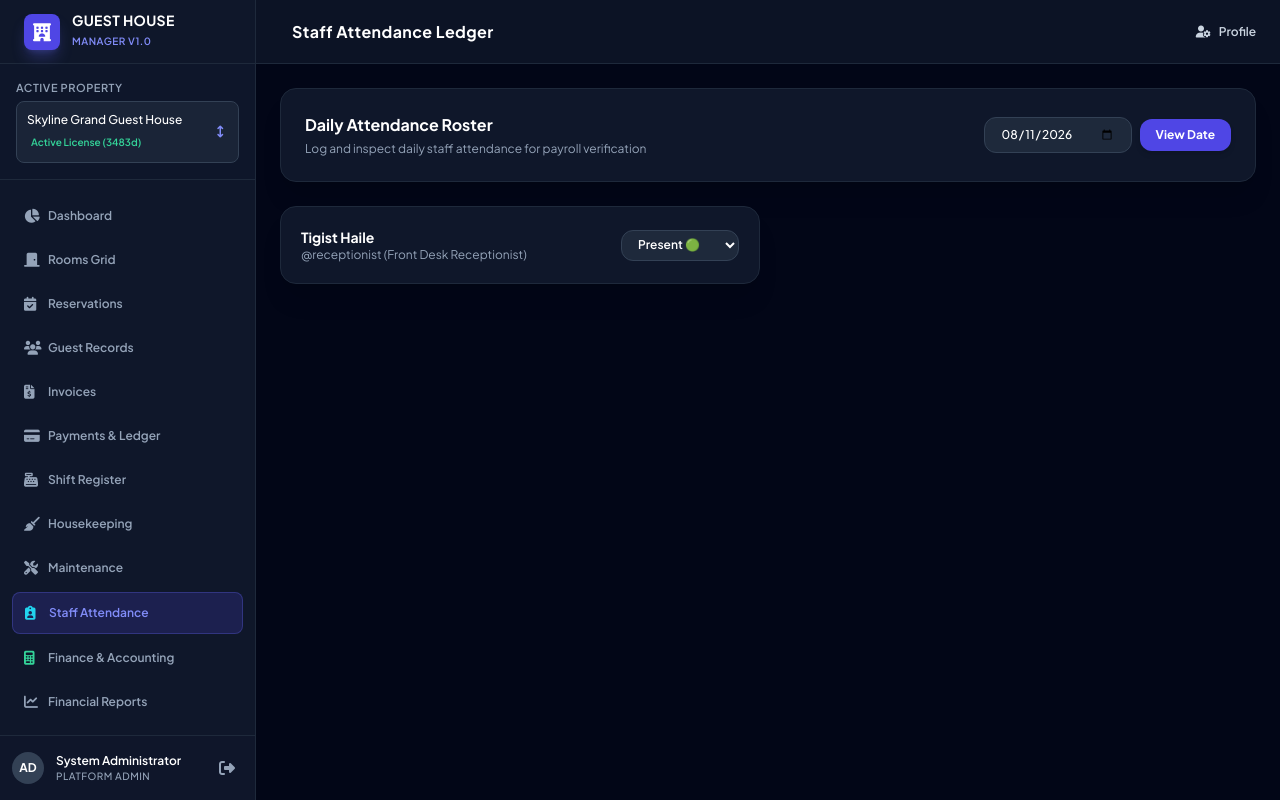
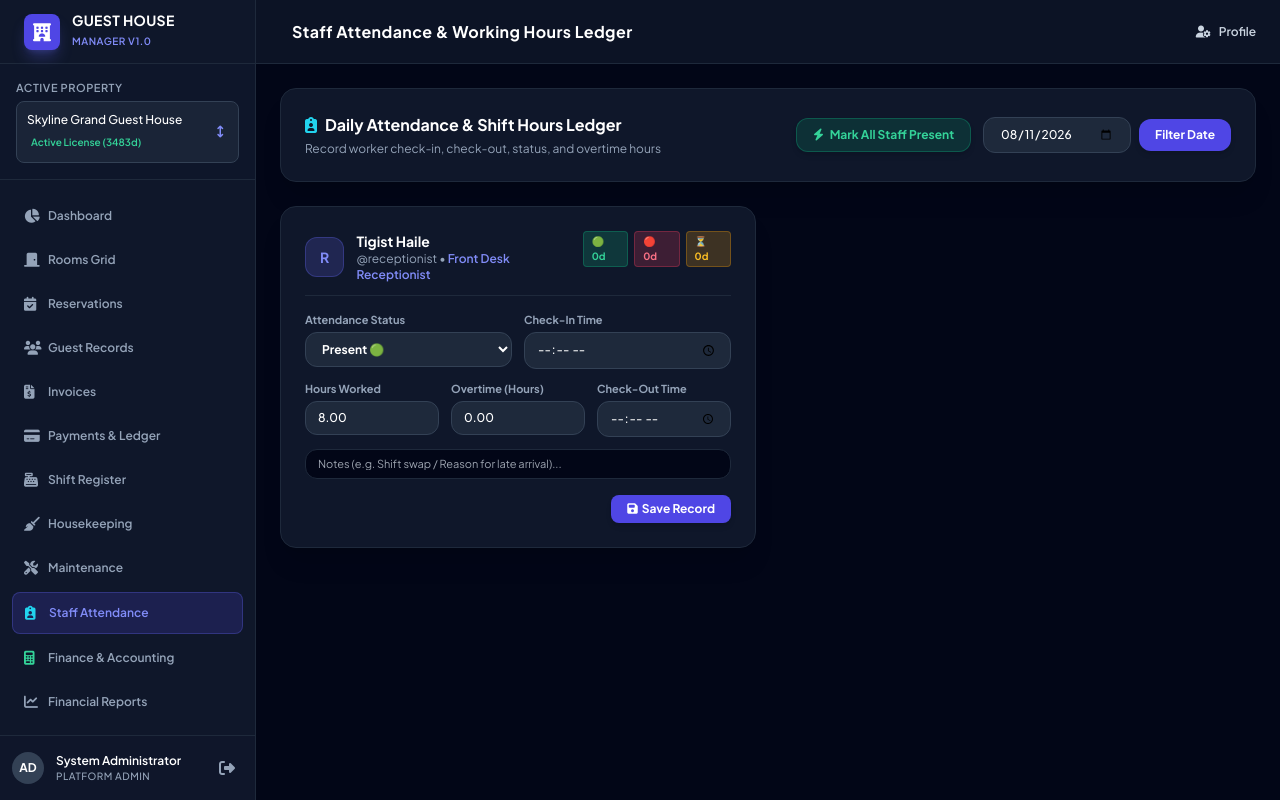
Before and after one commit to abelpro12/Guest_House-, a Django app: page /finance/attendance/ in a window 1280 px wide. Run offline with Django 4.2, Linux system fonts and the light colour scheme; a user stored in the database is signed in; data comes from the database, SQL or seed files in the repository; data that the repository does not hold is empty; some libraries are stand-ins or nearby versions.

Commit message:
Add full structured staff attendance ledger with check-in times, overtime, bulk actions, and monthly stats

```diff
--- a/finance/models.py
+++ b/finance/models.py
@@ -81,11 +81,17 @@ class StaffAttendance(models.Model):
     staff_member = models.ForeignKey(settings.AUTH_USER_MODEL, on_delete=models.CASCADE, related_name='attendances')
     date = models.DateField()
     status = models.CharField(max_length=20, choices=STATUS_CHOICES, default='present')
+    check_in_time = models.TimeField(blank=True, null=True)
+    check_out_time = models.TimeField(blank=True, null=True)
+    hours_worked = models.DecimalField(max_digits=5, decimal_places=2, default=Decimal('8.00'))
+    overtime_hours = models.DecimalField(max_digits=5, decimal_places=2, default=Decimal('0.00'))
     notes = models.CharField(max_length=255, blank=True, null=True)
     created_at = models.DateTimeField(auto_now_add=True)
+    updated_at = models.DateTimeField(auto_now=True)
 
     class Meta:
         unique_together = ('staff_member', 'date')
+        ordering = ['-date', 'staff_member']
 
     def __str__(self):
         return f"{self.staff_member.username} on {self.date}: {self.get_status_display()}"
--- a/finance/urls.py
+++ b/finance/urls.py
@@ -11,4 +11,5 @@ urlpatterns = [
     path('payroll/create/', views.payroll_create, name='payroll_create'),
     path('attendance/', views.attendance_list, name='attendance_list'),
     path('attendance/log/', views.attendance_log, name='attendance_log'),
+    path('attendance/bulk/', views.attendance_bulk_mark, name='attendance_bulk'),
 ]
--- a/finance/views.py
+++ b/finance/views.py
@@ -214,13 +214,37 @@ def attendance_list(request):
         selected_date = date.today()
 
     attendances = StaffAttendance.objects.filter(property=prop, date=selected_date)
+    att_dict = {att.staff_member_id: att for att in attendances}
+
     staff_assignments = PropertyStaff.objects.filter(property=prop).select_related('user')
     staff_users = [ps.user for ps in staff_assignments]
 
+    # Calculate monthly summary statistics per staff
+    first_of_month = selected_date.replace(day=1)
+    monthly_records = StaffAttendance.objects.filter(property=prop, date__gte=first_of_month, date__lte=selected_date)
+
+    staff_summaries = []
+    for staff in staff_users:
+        user_recs = monthly_records.filter(staff_member=staff)
+        present_count = user_recs.filter(status='present').count()
+        absent_count = user_recs.filter(status='absent').count()
+        late_count = user_recs.filter(status='late').count()
+        leave_count = user_recs.filter(status='leave').count()
+        total_overtime = user_recs.aggregate(Sum('overtime_hours'))['overtime_hours__sum'] or Decimal('0.00')
+
+        staff_summaries.append({
+            'staff': staff,
+            'attendance': att_dict.get(staff.id),
+            'present_count': present_count,
+            'absent_count': absent_count,
+            'late_count': late_count,
+            'leave_count': leave_count,
+            'total_overtime': total_overtime,
+        })
+
     return render(request, 'finance/attendance_list.html', {
         'property': prop,
-        'attendances': attendances,
-        'staff_users': staff_users,
+        'staff_summaries': staff_summaries,
         'selected_date': selected_date,
         'statuses': StaffAttendance.STATUS_CHOICES,
     })
@@ -237,6 +261,10 @@ def attendance_log(request):
         staff_id = request.POST.get('staff_id')
         att_date = request.POST.get('date', date.today().isoformat())
         status = request.POST.get('status', 'present')
+        check_in = request.POST.get('check_in_time') or None
+        check_out = request.POST.get('check_out_time') or None
+        hours_worked = Decimal(request.POST.get('hours_worked', '8.00'))
+        overtime_hours = Decimal(request.POST.get('overtime_hours', '0.00'))
         notes = request.POST.get('notes')
 
         staff_user = get_object_or_404(CustomUser, id=staff_id)
@@ -247,10 +275,39 @@ def attendance_log(request):
             date=att_date,
             defaults={
                 'status': status,
+                'check_in_time': check_in,
+                'check_out_time': check_out,
+                'hours_worked': hours_worked,
+                'overtime_hours': overtime_hours,
                 'notes': notes
             }
         )
-        messages.success(request, f"Attendance logged for {staff_user.username} on {att_date}!")
+        messages.success(request, f"Attendance & hours logged for {staff_user.username} on {att_date}!")
         return redirect(f"/finance/attendance/?date={att_date}")
 
     return redirect('finance:attendance_list')
+
+
+@login_required
+def attendance_bulk_mark(request):
+    """1-Click action to mark all assigned staff present for today."""
+    if not (request.user.is_accountant or request.user.is_investor or request.user.is_admin or request.user.is_receptionist):
+        messages.error(request, "Access restricted.")
+        return redirect('dashboard:index')
+
+    prop = get_current_property(request)
+    att_date = request.GET.get('date', date.today().isoformat())
+
+    staff_assignments = PropertyStaff.objects.filter(property=prop).select_related('user')
+    count = 0
+    for ps in staff_assignments:
+        StaffAttendance.objects.update_or_create(
+            property=prop,
+            staff_member=ps.user,
+            date=att_date,
+            defaults={'status': 'present', 'hours_worked': Decimal('8.00')}
+        )
+        count += 1
+
+    messages.success(request, f"Successfully marked all {count} staff members Present for {att_date}!")
+    return redirect(f"/finance/attendance/?date={att_date}")
--- a/templates/finance/attendance_list.html
+++ b/templates/finance/attendance_list.html
@@ -1,55 +1,131 @@
 {% extends 'base.html' %}
 
-{% block title %}Staff Daily Attendance — {{ property.property_name }}{% endblock %}
-{% block page_title %}Staff Attendance Ledger{% endblock %}
+{% block title %}Structured Staff Attendance & Hours — {{ property.property_name }}{% endblock %}
+{% block page_title %}Staff Attendance & Working Hours Ledger{% endblock %}
 
 {% block content %}
 <div class="space-y-6">
 
-    <!-- Header Controls -->
-    <div class="flex flex-col md:flex-row items-start md:items-center justify-between gap-4 bg-slate-900 border border-slate-800 rounded-2xl p-6 shadow-xl">
+    <!-- Header Controls & Actions -->
+    <div class="flex flex-col lg:flex-row items-start lg:items-center justify-between gap-4 bg-slate-900 border border-slate-800 rounded-2xl p-6 shadow-xl">
         <div>
-            <h3 class="text-base font-bold text-white">Daily Attendance Roster</h3>
-            <p class="text-xs text-slate-400 mt-1">Log and inspect daily staff attendance for payroll verification</p>
+            <h3 class="text-base font-bold text-white flex items-center space-x-2">
+                <i class="fa-solid fa-clipboard-user text-cyan-400"></i>
+                <span>Daily Attendance & Shift Hours Ledger</span>
+            </h3>
+            <p class="text-xs text-slate-400 mt-1">Record worker check-in, check-out, status, and overtime hours</p>
         </div>
+
+        <div class="flex flex-wrap items-center gap-3">
+            <!-- 1-Click Quick Bulk Action -->
+            <a href="{% url 'finance:attendance_bulk' %}?date={{ selected_date|date:'Y-m-d' }}" onclick="return confirm('Mark all staff Present for {{ selected_date|date:'Y-m-d' }}?');" class="px-4 py-2 bg-emerald-600/20 text-emerald-400 border border-emerald-500/30 hover:bg-emerald-600/30 rounded-xl text-xs font-bold transition-all flex items-center space-x-1.5 shadow-md">
+                <i class="fa-solid fa-bolt"></i>
+                <span>Mark All Staff Present</span>
+            </a>
 
             <!-- Date Selector Form -->
             <form method="GET" action="{% url 'finance:attendance_list' %}" class="flex items-center space-x-2">
                 <input type="date" name="date" value="{{ selected_date|date:'Y-m-d' }}" onchange="this.form.submit()" class="px-4 py-2 bg-slate-800 border border-slate-700 rounded-xl text-white text-xs font-medium">
                 <button type="submit" class="px-4 py-2 bg-indigo-600 hover:bg-indigo-500 text-white font-bold text-xs rounded-xl shadow-md">
-                View Date
+                    Filter Date
                 </button>
             </form>
         </div>
-
-    <!-- Staff Attendance Logging Cards -->
-    <div class="grid grid-cols-1 md:grid-cols-2 gap-4">
-        {% for staff in staff_users %}
-        <div class="bg-slate-900 border border-slate-800 rounded-2xl p-5 shadow-xl flex items-center justify-between">
-            <div>
-                <h4 class="text-sm font-bold text-white">{{ staff.get_full_name|default:staff.username }}</h4>
-                <p class="text-xs text-slate-400">@{{ staff.username }} ({{ staff.get_role_display }})</p>
     </div>
 
-            <!-- Attendance Form -->
-            <form method="POST" action="{% url 'finance:attendance_log' %}" class="flex items-center space-x-2">
+    <!-- Attendance Staff Roster Cards -->
+    <div class="grid grid-cols-1 lg:grid-cols-2 gap-6">
+        {% for item in staff_summaries %}
+        <div class="bg-slate-900 border border-slate-800 rounded-2xl p-6 shadow-xl space-y-4 relative overflow-hidden">
+
+            <!-- Employee Title & Monthly Stats Pill -->
+            <div class="flex items-start justify-between border-b border-slate-800 pb-3">
+                <div class="flex items-center space-x-3">
+                    <div class="w-10 h-10 rounded-xl bg-indigo-500/20 text-indigo-400 flex items-center justify-center font-bold text-sm border border-indigo-500/30">
+                        {{ item.staff.username|first|upper }}
+                    </div>
+                    <div>
+                        <h4 class="text-sm font-bold text-white">{{ item.staff.get_full_name|default:item.staff.username }}</h4>
+                        <p class="text-xs text-slate-400">@{{ item.staff.username }} • <span class="text-indigo-400 font-semibold">{{ item.staff.get_role_display }}</span></p>
+                    </div>
+                </div>
+
+                <!-- Monthly Summary Badges -->
+                <div class="flex items-center space-x-1.5 text-[10px] font-bold">
+                    <span class="px-2 py-0.5 rounded bg-emerald-500/20 text-emerald-400 border border-emerald-500/30" title="Present this month">
+                        🟢 {{ item.present_count }}d
+                    </span>
+                    <span class="px-2 py-0.5 rounded bg-rose-500/20 text-rose-400 border border-rose-500/30" title="Absent this month">
+                        🔴 {{ item.absent_count }}d
+                    </span>
+                    <span class="px-2 py-0.5 rounded bg-amber-500/20 text-amber-400 border border-amber-500/30" title="Late this month">
+                        ⏳ {{ item.late_count }}d
+                    </span>
+                    {% if item.total_overtime > 0 %}
+                    <span class="px-2 py-0.5 rounded bg-cyan-500/20 text-cyan-400 border border-cyan-500/30" title="Total Overtime Hours">
+                        ⏱️ {{ item.total_overtime }}h
+                    </span>
+                    {% endif %}
+                </div>
+            </div>
+
+            <!-- Attendance Entry Form -->
+            <form method="POST" action="{% url 'finance:attendance_log' %}" class="space-y-3 text-xs">
                 {% csrf_token %}
-                <input type="hidden" name="staff_id" value="{{ staff.id }}">
+                <input type="hidden" name="staff_id" value="{{ item.staff.id }}">
                 <input type="hidden" name="date" value="{{ selected_date|date:'Y-m-d' }}">
-                <select name="status" onchange="this.form.submit()" class="px-3 py-1.5 bg-slate-800 border border-slate-700 rounded-xl text-white text-xs font-semibold">
+
+                <div class="grid grid-cols-2 gap-3">
+                    <div>
+                        <label class="block text-[11px] font-bold text-slate-400 mb-1">Attendance Status</label>
+                        <select name="status" class="w-full px-3 py-2 bg-slate-800 border border-slate-700 rounded-xl text-white font-bold">
                             {% for st_key, st_label in statuses %}
-                    <option value="{{ st_key }}"
-                        {% for att in attendances %}
-                            {% if att.staff_member_id == staff.id and att.status == st_key %}selected{% endif %}
-                        {% endfor %}
-                    >{{ st_label }}</option>
+                            <option value="{{ st_key }}" {% if item.attendance and item.attendance.status == st_key %}selected{% endif %}>
+                                {{ st_label }}
+                            </option>
                             {% endfor %}
                         </select>
+                    </div>
+
+                    <div>
+                        <label class="block text-[11px] font-bold text-slate-400 mb-1">Check-In Time</label>
+                        <input type="time" name="check_in_time" value="{{ item.attendance.check_in_time|time:'H:i' }}" class="w-full px-3 py-2 bg-slate-800 border border-slate-700 rounded-xl text-white font-medium">
+                    </div>
+                </div>
+
+                <div class="grid grid-cols-3 gap-3">
+                    <div>
+                        <label class="block text-[11px] font-bold text-slate-400 mb-1">Hours Worked</label>
+                        <input type="number" step="0.5" name="hours_worked" value="{{ item.attendance.hours_worked|default:'8.00' }}" class="w-full px-3 py-2 bg-slate-800 border border-slate-700 rounded-xl text-white font-medium">
+                    </div>
+
+                    <div>
+                        <label class="block text-[11px] font-bold text-slate-400 mb-1">Overtime (Hours)</label>
+                        <input type="number" step="0.5" name="overtime_hours" value="{{ item.attendance.overtime_hours|default:'0.00' }}" class="w-full px-3 py-2 bg-slate-800 border border-slate-700 rounded-xl text-white font-medium text-amber-400">
+                    </div>
+
+                    <div>
+                        <label class="block text-[11px] font-bold text-slate-400 mb-1">Check-Out Time</label>
+                        <input type="time" name="check_out_time" value="{{ item.attendance.check_out_time|time:'H:i' }}" class="w-full px-3 py-2 bg-slate-800 border border-slate-700 rounded-xl text-white font-medium">
+                    </div>
+                </div>
+
+                <div>
+                    <input type="text" name="notes" value="{{ item.attendance.notes|default:'' }}" placeholder="Notes (e.g. Shift swap / Reason for late arrival)..." class="w-full px-3 py-1.5 bg-slate-950 border border-slate-800 rounded-xl text-white text-[11px]">
+                </div>
+
+                <div class="flex justify-end pt-1">
+                    <button type="submit" class="px-4 py-1.5 bg-indigo-600 hover:bg-indigo-500 text-white font-bold rounded-lg shadow-md flex items-center space-x-1">
+                        <i class="fa-solid fa-floppy-disk"></i>
+                        <span>Save Record</span>
+                    </button>
+                </div>
             </form>
         </div>
         {% empty %}
-        <div class="col-span-2 p-8 text-center bg-slate-900 border border-slate-800 rounded-2xl text-slate-500 text-xs">
-            No staff members assigned to this property yet.
+        <div class="col-span-2 p-12 text-center bg-slate-900 border border-slate-800 rounded-2xl text-slate-500 text-xs">
+            <i class="fa-solid fa-users-slash text-3xl mb-3 block text-slate-600"></i>
+            No staff members assigned to this property yet. Assign workers in Staff & Assignments first.
         </div>
         {% endfor %}
     </div>
```
Also changed, not shown: finance/migrations/0002_alter_staffattendance_options_and_more.py (added). Lines whose indentation alone changed are shown as unchanged.
